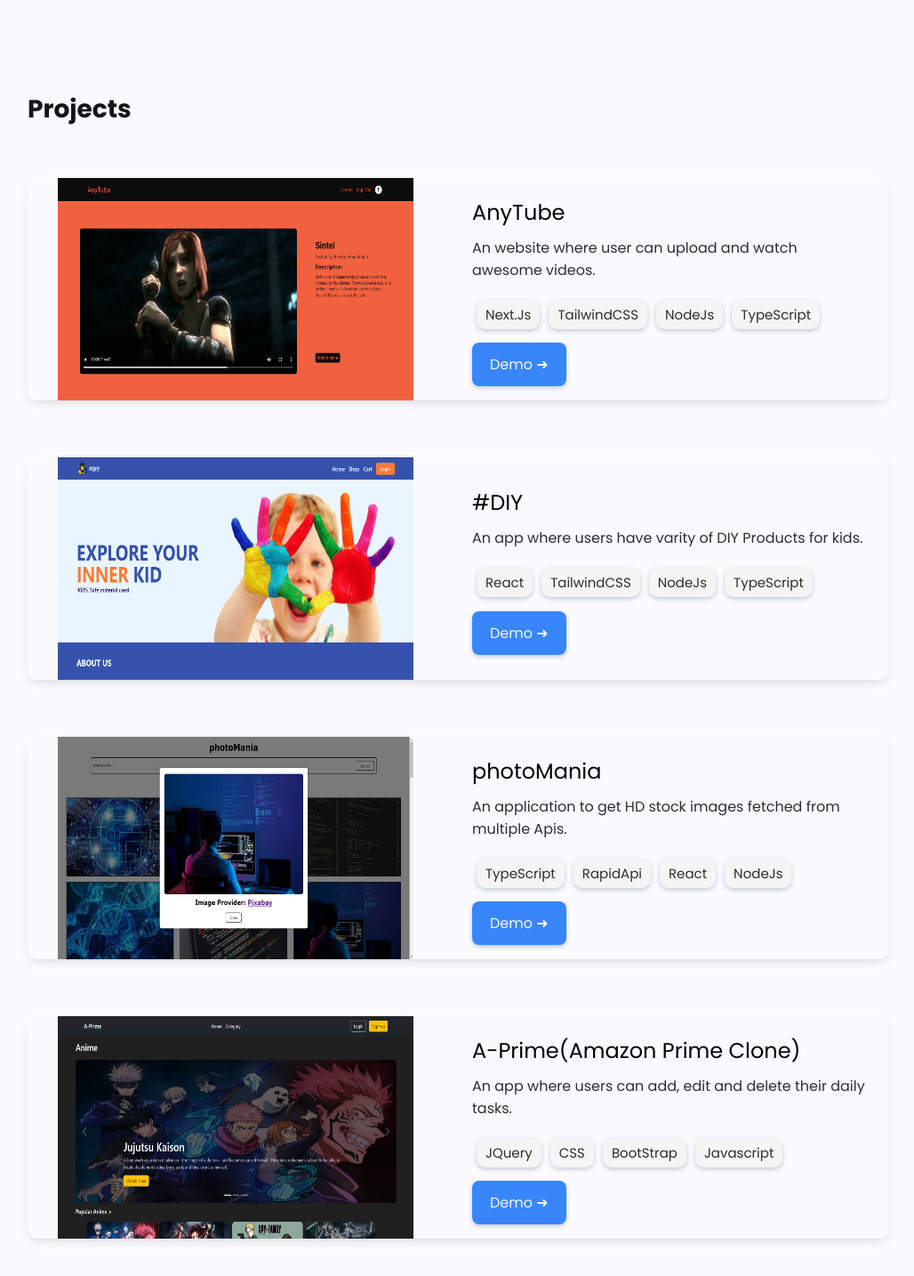
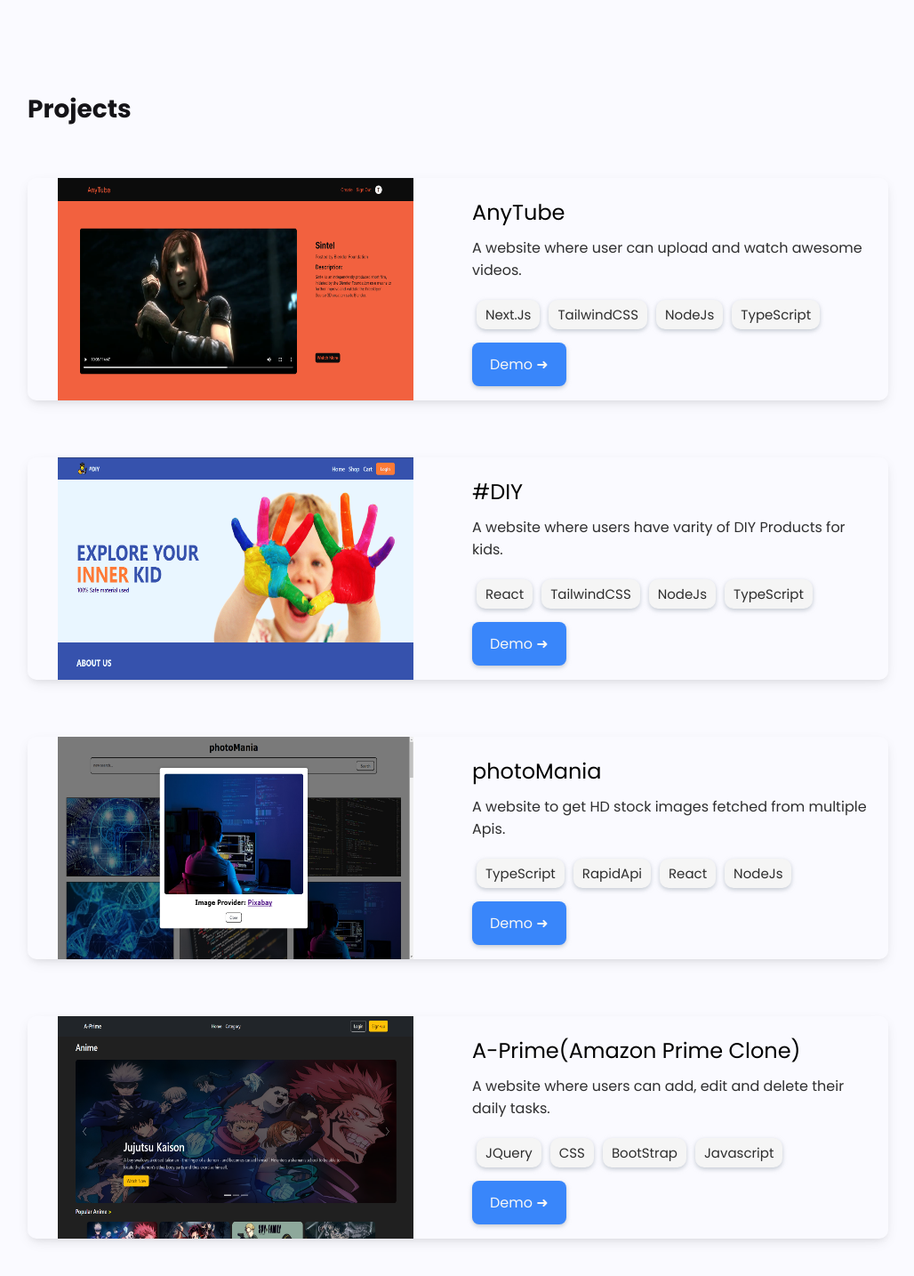
Before and after one commit to Vishal4802/portfolio, a React (Create React App) app: page / in a window 1280 px wide. Shown: the part 741-2175 px from the top of the page at 89% size, without its empty margins (125-1153 px from the left). Built offline with nearby package versions, Linux system fonts and the light colour scheme.

Commit message:
Update ProjectData.js

```diff
--- a/src/data/ProjectData.js
+++ b/src/data/ProjectData.js
@@ -4,7 +4,7 @@ export const ProjectList = [
     img: "anytube.png",
     title: "AnyTube",
     description:
-      "An website where user can upload and watch awesome videos.",
+      "A website where user can upload and watch awesome videos.",
     tech_stack: ['Next.Js', 'TailwindCSS', 'NodeJs', 'TypeScript'],
     demo_url: "https://any-tube.netlify.app",
   },
@@ -12,7 +12,7 @@ export const ProjectList = [
     img: "diy.png",
     title: "#DIY",
     description:
-      "An app where users have varity of DIY Products for kids.",
+      "A website where users have varity of DIY Products for kids.",
     tech_stack: ['React', 'TailwindCSS', 'NodeJs', 'TypeScript'],
     demo_url: "https://hashdiy.netlify.app",
   },
@@ -35,7 +35,7 @@ export const ProjectList = [
   {
     img: "photomania.png",
     title: "photoMania",
-    description: "An application to get HD stock images fetched from multiple Apis.",
+    description: "A website to get HD stock images fetched from multiple Apis.",
     tech_stack: ['TypeScript', 'RapidApi', 'React', 'NodeJs'],
     demo_url: "https://photomaania.netlify.app/",
   },
@@ -43,7 +43,7 @@ export const ProjectList = [
     img: "a-prime.png",
     title: "A-Prime(Amazon Prime Clone)",
     description:
-      "An app where users can add, edit and delete their daily tasks.",
+      "A website where users can add, edit and delete their daily tasks.",
     tech_stack: ['JQuery', 'CSS', 'BootStrap', 'Javascript'],
     demo_url: "https://a-prime-amazon-prime-clone.vercel.app/",
   },
```
